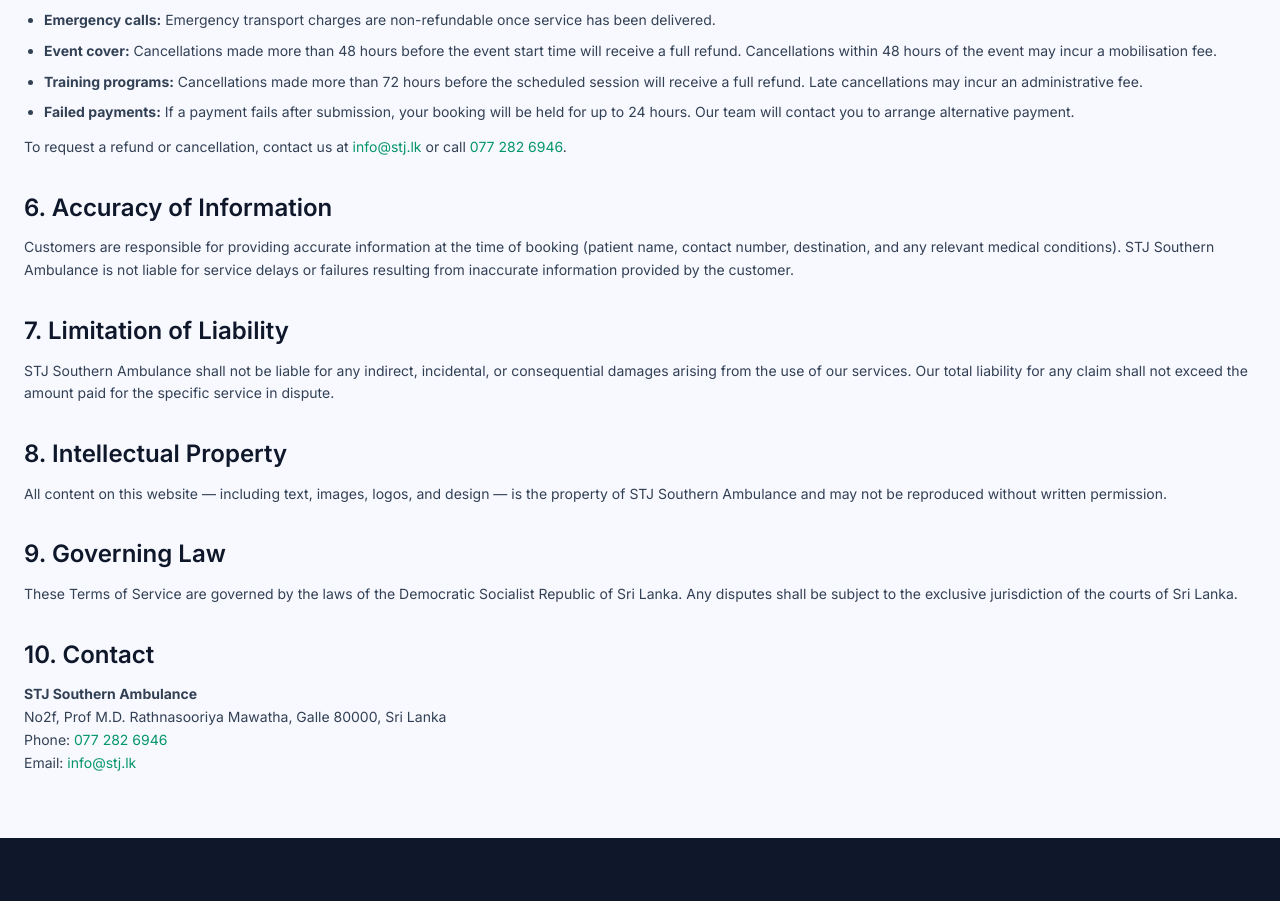
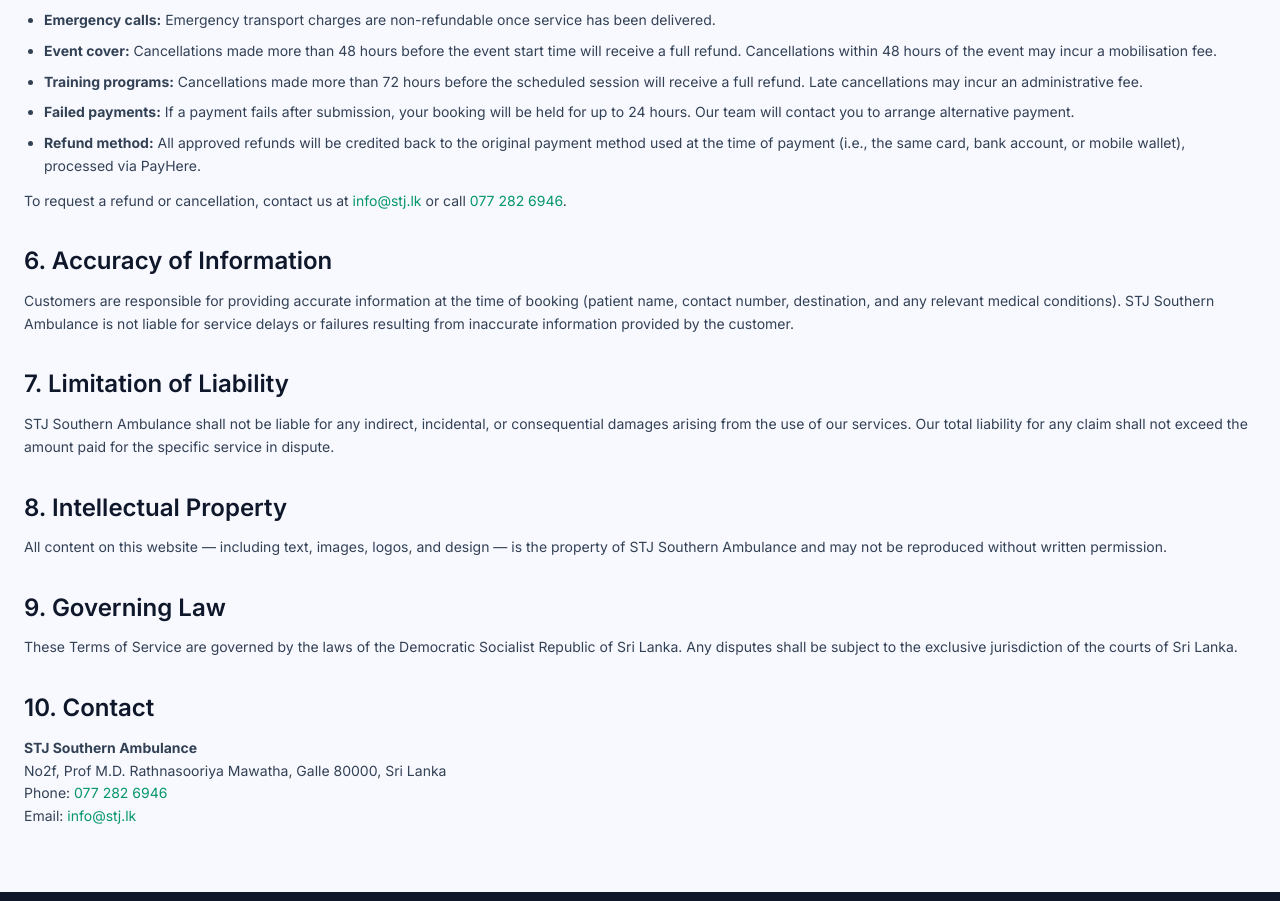
Before and after one commit to stjambulancelk/project-stj-website, a Next.js app: page /terms in a window 1280 px wide. Shown: the part 1140-2041 px from the top of the page. Built offline with nearby package versions, Linux system fonts and the light colour scheme; no server answers; grey boxes are pictures that could not be loaded.

Commit message:
Clarify refund method in terms

```diff
--- a/app/terms/page.tsx
+++ b/app/terms/page.tsx
@@ -92,6 +92,11 @@
                 <strong>Failed payments:</strong> If a payment fails after submission, your booking will be
                 held for up to 24 hours. Our team will contact you to arrange alternative payment.
               </li>
+              <li>
+                <strong>Refund method:</strong> All approved refunds will be credited back to the original
+                payment method used at the time of payment (i.e., the same card, bank account, or mobile
+                wallet), processed via PayHere.
+              </li>
             </ul>
             <p className="mt-3">
               To request a refund or cancellation, contact us at{" "}
```
